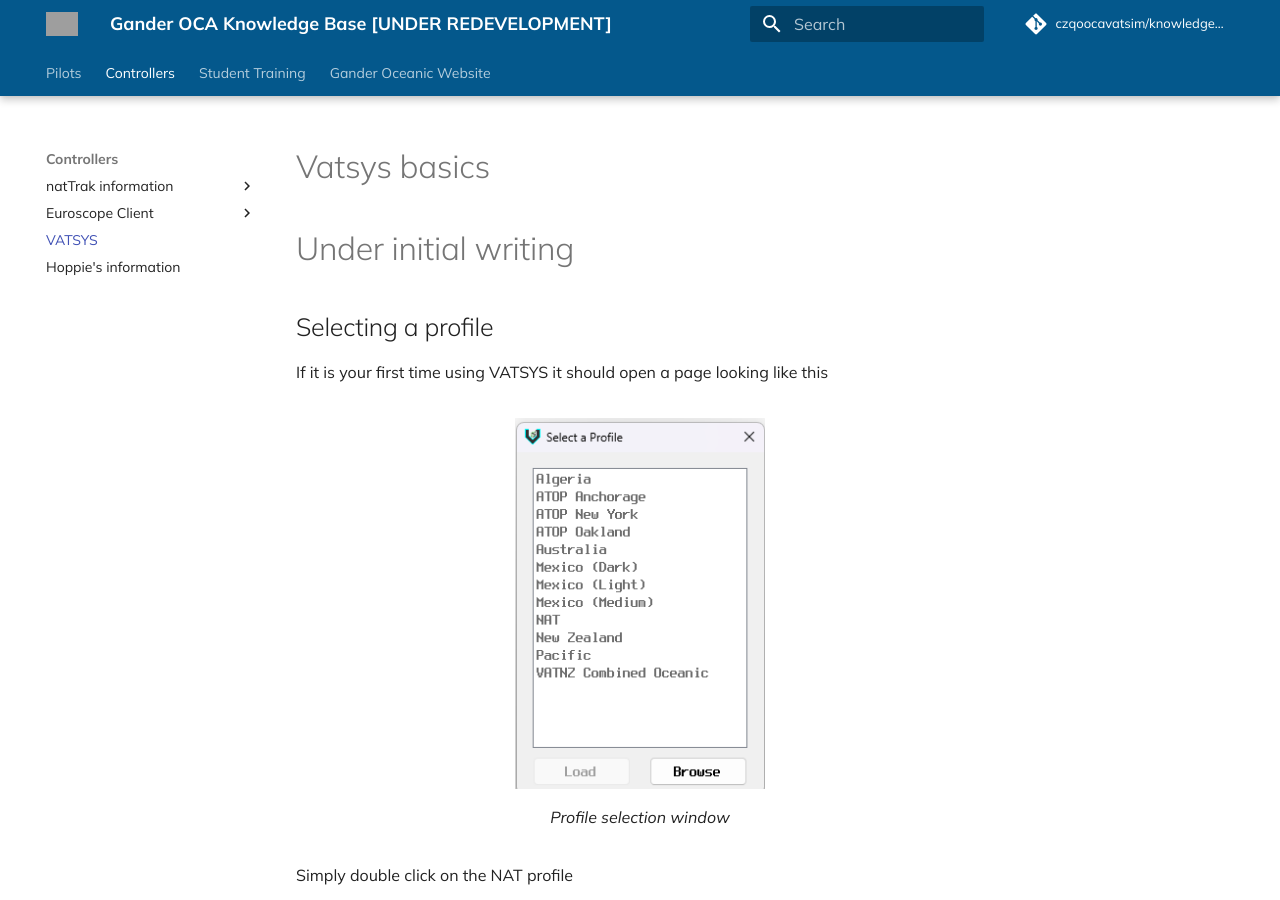
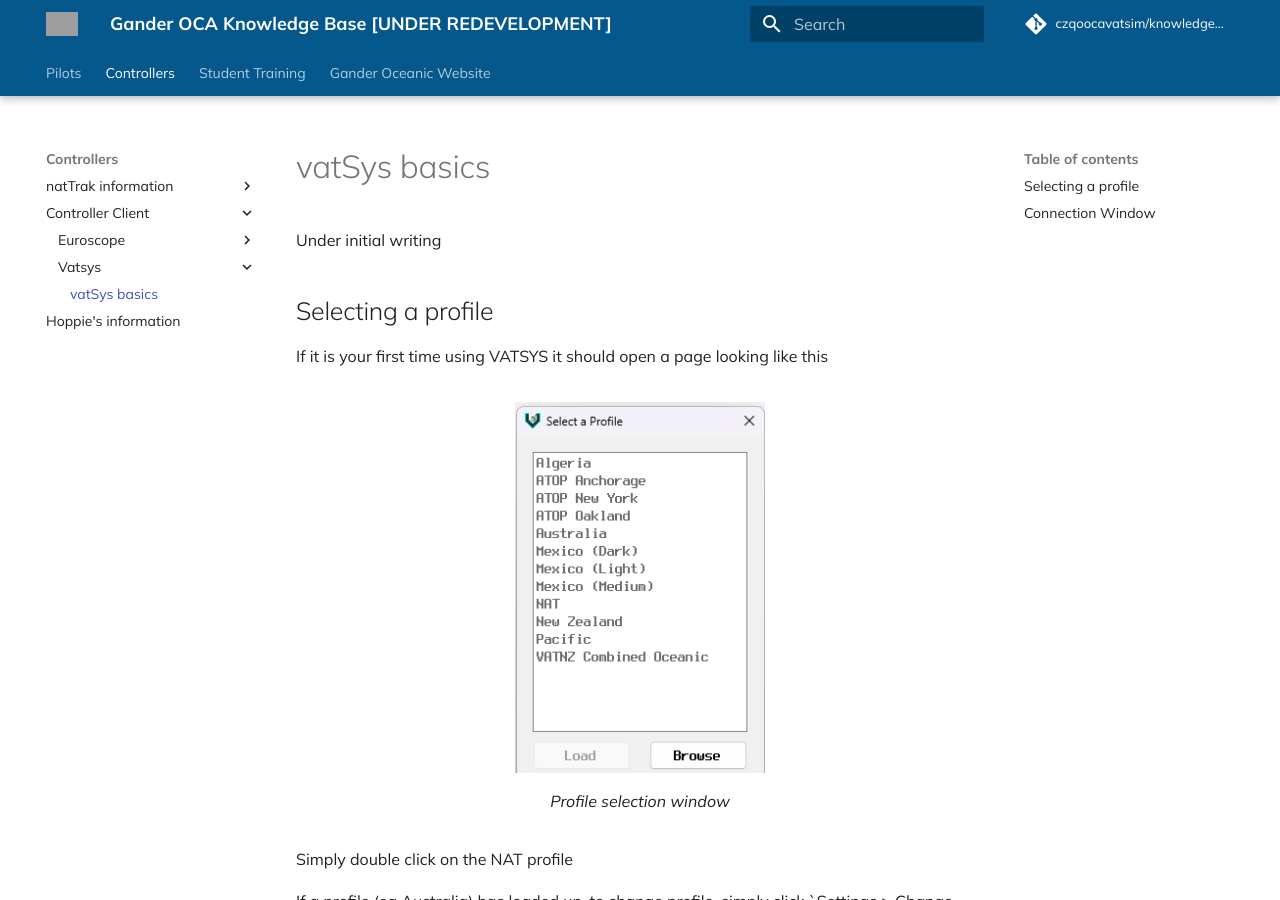
Before and after one commit to czqoocavatsim/knowledgebase, an MkDocs documentation site: the page built from docs/controller/clients/vatsys/vatsys.md, in a window 1280 px wide and 900 px high. Built offline with MkDocs 1.6.1 and Material for MkDocs 9.7.7, drawn with Linux system fonts in a browser that asks for light colours; comment, search, counter and statistics services are not loaded; the version menu is left out; grey boxes are pictures that could not be loaded.

Commit message:
Jamie didnt actually fork up

```diff
--- a/docs/controller/vatsys.md
+++ b/docs/controller/clients/vatsys/vatsys.md
@@ -1,5 +1,6 @@
-# Vatsys basics
-# Under initial writing
+
+# vatSys basics
+Under initial writing
 
 ## Selecting a profile
 If it is your first time using VATSYS it should open a page looking like this
@@ -8,6 +9,7 @@
 ![Profile Selction](/controller/img/vatsysprofileselect.png){ width="250" }
   <figcaption>Profile selection window</figcaption>
 </figure>
+
 Simply double click on the NAT profile
 
 If a profile (eg Australia) has loaded up, to change profile, simply click `Settings > Change profile.  to bring up profile selection menu above
```
Also changed, not shown: docs/controller/.pages, docs/controller/clients/euroscope/cpdlc.md (renamed from docs/controller/euroscope/cpdlc.md).
